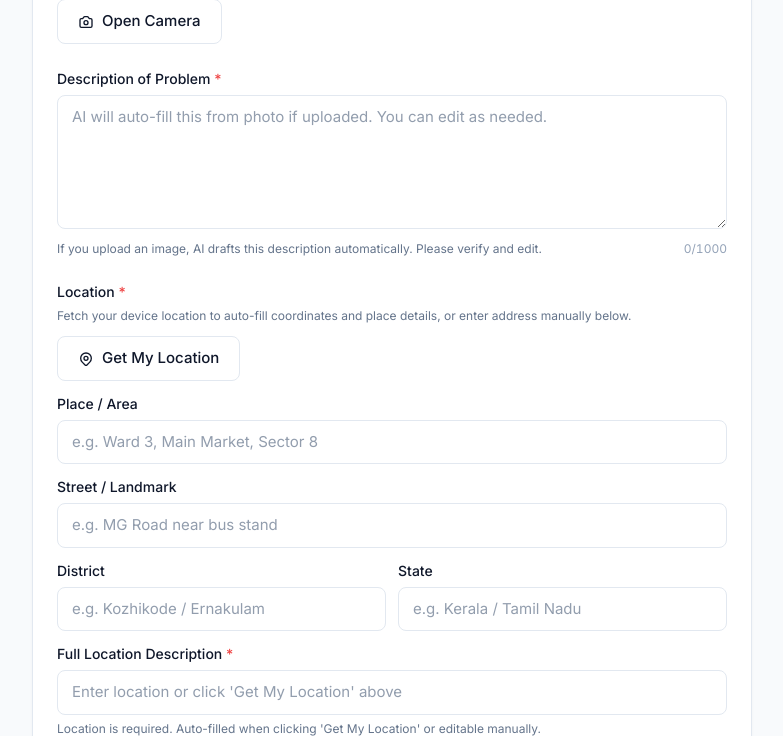
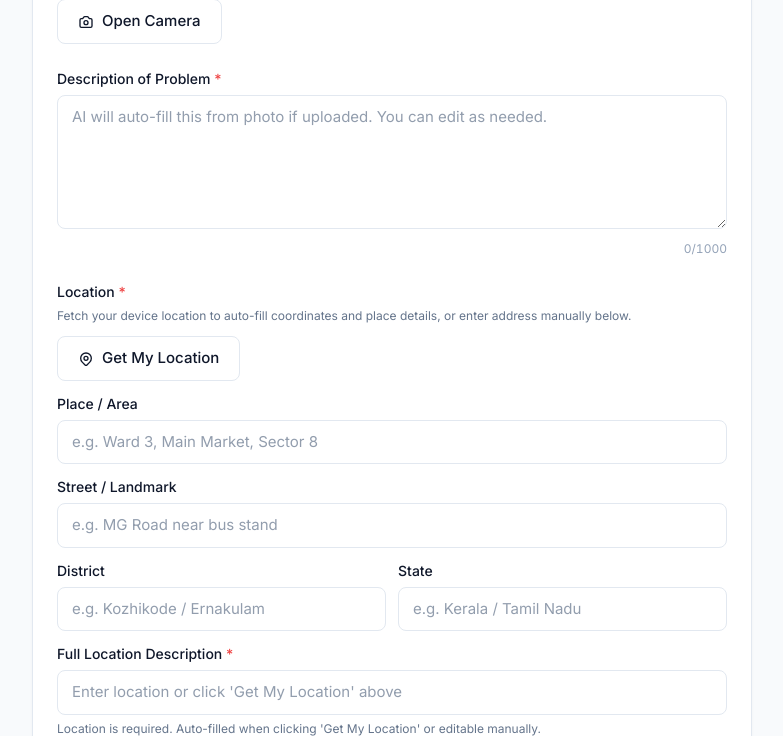
Before and after one commit to noufanvp/JanRakshak_AI, a Django app: page /report/ in a window 1280 px wide. Shown: the part 516-1252 px from the top of the page, without its empty margins (248-1031 px from the left). Run offline with Django 5.2, Linux system fonts and the light colour scheme; parts of the project's set-up code (start-up, migrations or seed data) failed here and were passed over; some libraries are stand-ins or nearby versions.

Commit message:
style: remove description hint text, rely on textarea placeholder

```diff
--- a/templates/portal/report_issue.html
+++ b/templates/portal/report_issue.html
@@ -112,13 +112,10 @@ flooding — with AI-powered triage and automatic department routing.{% endblock
                 </label>
                 <textarea id="field-description" name="description" class="form-textarea" rows="5"
                     placeholder="AI will auto-fill this from photo if uploaded. You can edit as needed."
-                    aria-describedby="description-hint description-count" maxlength="1000"
+                    aria-describedby="description-count" maxlength="1000"
                     required></textarea>
-                <div class="flex items-center justify-between mt-1.5">
-                    <p id="description-hint" class="text-xs text-slate-500">
-                        If you upload an image, AI drafts this description automatically. Please verify and edit.
-                    </p>
-                    <span id="description-count" class="text-xs text-slate-400 tabular-nums flex-shrink-0 ml-2" aria-live="polite">0/1000</span>
+                <div class="flex items-center justify-end mt-1.5">
+                    <span id="description-count" class="text-xs text-slate-400 tabular-nums flex-shrink-0 ml-auto" aria-live="polite">0/1000</span>
                 </div>
                 <p id="description-ai-status" class="mt-1 text-xs text-brand-primary hidden" aria-live="polite"></p>
             </div>
```
